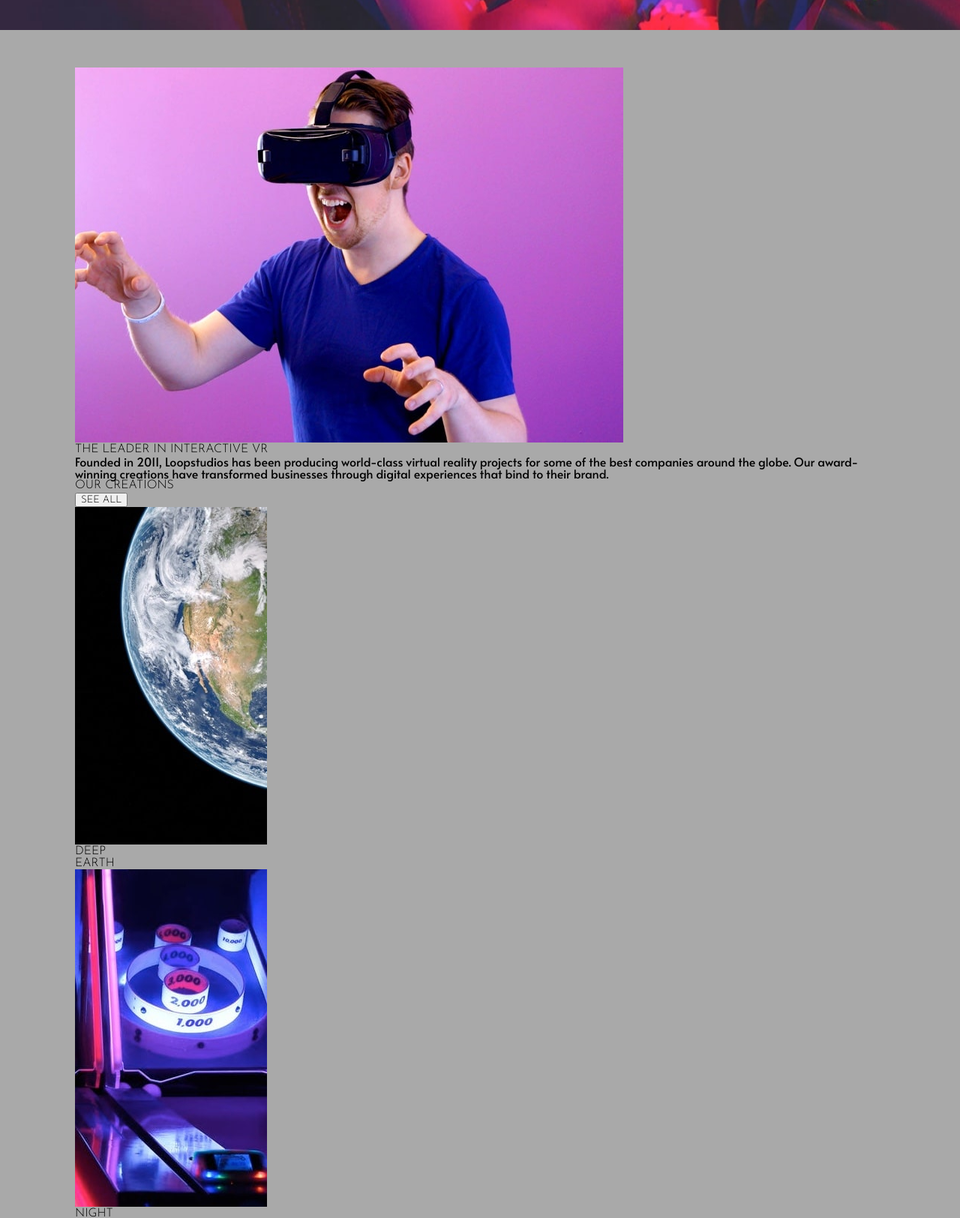
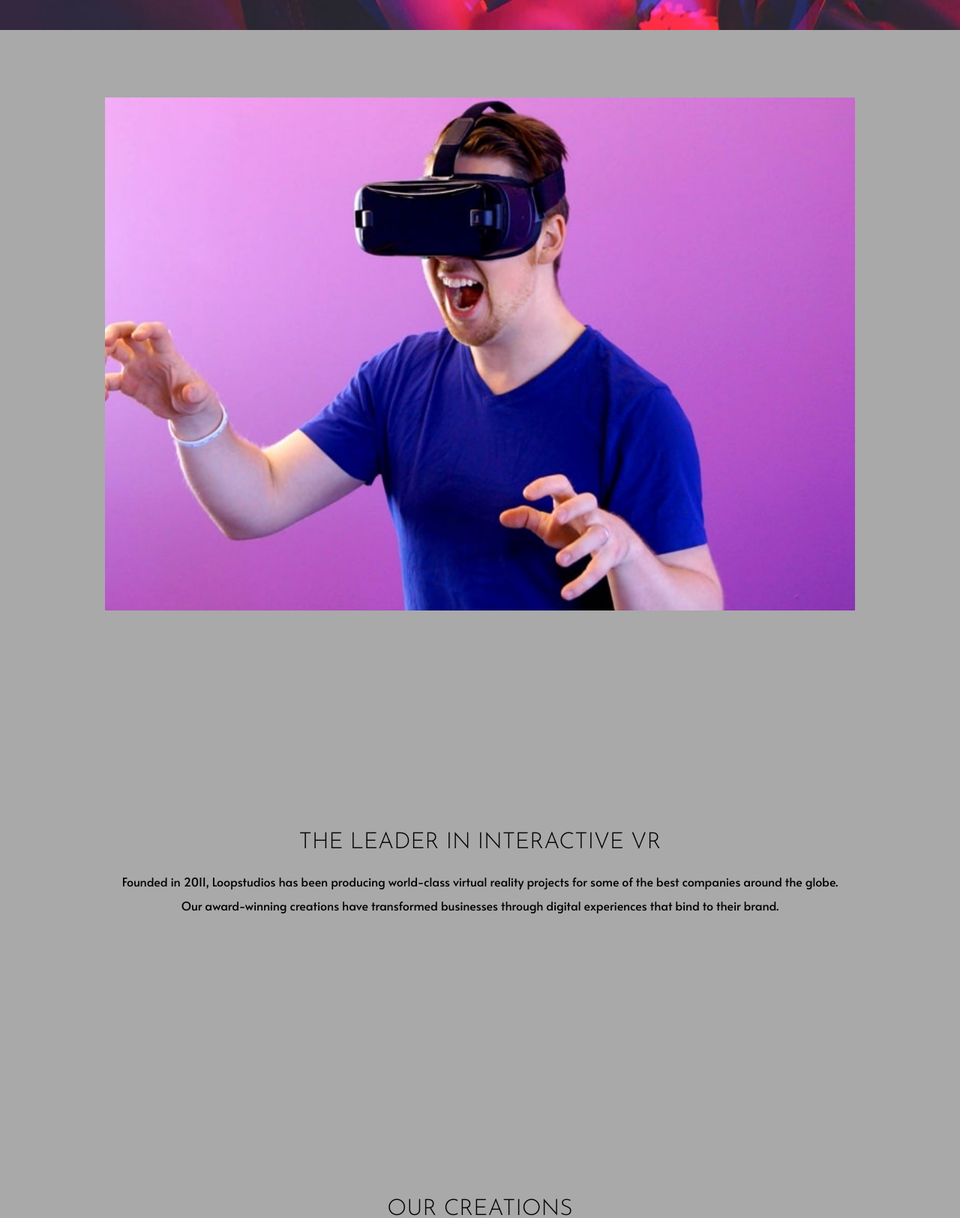
Before and after one commit to willianmassayuki/landing-page, a plain HTML site: page index.html in a window 1280 px wide. Shown: the part 760-2384 px from the top of the page at 75% size. Drawn offline with Linux system fonts and the light colour scheme.

Commit message:
Ajustes no body

```diff
--- a/assets/css/style.css
+++ b/assets/css/style.css
@@ -7,6 +7,19 @@
 .attribution a {
   color: hsl(0, 0%, 87%);
   text-decoration: none;
+ }
+
+ h2 {
+  font-size: 30px;
+  padding: 20px;
+ }
+
+ h4 {
+  font-size: 20px;
+ }
+
+ p {
+  line-height: 2rem;
  }
 
 .titulo-principal {
@@ -114,7 +127,44 @@ nav a{
 }
 
 main{
-  margin: 0 100px;
+
+}
+
+.pai-principal{
+
+}
+
+.principal {
+  display: grid;
+  grid-template-rows: 1fr 1fr;
+  grid-template-columns: 1fr;
+  align-items: center;
+  margin: 40px;
+}
+
+.principal__imagem img {
+  width: 100%;
+}
+
+.principal__caixa {
+  padding: 20px;
+  text-align: center;
+}
+
+.criacoes {
+  text-align: center;
+  padding: 40px;
+  display: grid;
+  grid-row: span;
+}
+
+.criacoes img {
+  width: 100%;
+  position: relative;
+}
+
+.criacoes {
+
 }
 
 footer {
@@ -159,6 +209,14 @@ footer {
 @media screen and (min-width: 1200px) {
   body{
     background-color: darkgray;
+  }
+
+  main {
+    margin: 0 100px;
+  }
+
+  .versao--desktop{
+    display: block;
   }
 
   .versao--mobile{
--- a/index.html
+++ b/index.html
@@ -35,8 +35,12 @@
         <h1 class="titulo-principal">IMMERSIVE<br>EXPERIENCES<br>THAT DELIVER</h1>
       </div>
     </div>
-    <section class="principal">
-      <img class="principal__imagem" src="assets\img\desktop\image-interactive.jpg" alt="Interactive VR">
+    <div class="pai-principal">
+      <div class="principal">
+      <div class="principal__imagem">
+        <img class="principal__imagem--desktop versao--desktop" src="assets\img\desktop\image-interactive.jpg" alt="Interactive VR">
+        <img class="principal__imagem--mobile versao--mobile" src="assets\img\mobile\image-interactive.jpg" alt="Interactive VR">
+      </div>
         <div class="principal__caixa">
           <h2 class="titulo-principal">THE LEADER IN INTERACTIVE VR</h2>
           <p>
@@ -46,40 +50,49 @@
             to their brand.
           </p>
         </div>
-    </section>
+    </div>
+  </div>
     <section class="criacoes">
-      <h3 class="titulo-principal">OUR CREATIONS</h3>
-      <button class="criacoes__botao titulo-principal">SEE ALL</button>
+      <h2 class="titulo-principal">OUR CREATIONS</h3>
+      <button class="criacoes__botao titulo-principal versao--desktop">SEE ALL</button>
       <article class="criacoes__cartao">
-          <img src="assets\img\desktop\image-deep-earth.jpg" alt="DEEP EARTH" class="criacoes__cartao--imagem">
+          <img class="versao--desktop" src="assets\img\desktop\image-deep-earth.jpg" alt="DEEP EARTH" class="criacoes__cartao--imagem">
+          <img class="versao--mobile" src="assets\img\mobile\image-deep-earth.jpg" alt="DEEP EARTH" class="criacoes__cartao--imagem">
               <h4 class="criacoes__cartao--titulo titulo-principal">DEEP<br>EARTH</h4>
       </article>
       <article class="criacoes__cartao">
-          <img src="assets\img\desktop\image-night-arcade.jpg" alt="NIGHT ARCADE" class="criacoes__cartao--imagem">
+          <img class="versao--desktop" src="assets\img\desktop\image-night-arcade.jpg" alt="NIGHT ARCADE" class="criacoes__cartao--imagem">
+          <img class="versao--mobile" src="assets\img\mobile\image-night-arcade.jpg" alt="NIGHT ARCADE" class="criacoes__cartao--imagem">
               <h4 class="criacoes__cartao--titulo titulo-principal">NIGHT<br>ARCADE</h4>
       </article>
       <article class="criacoes__cartao">
-          <img src="assets\img\desktop\image-soccer-team.jpg" alt="SOCCER TEAM VR" class="criacoes__cartao--imagem">
+          <imgclass="versao--desktop" src="assets\img\desktop\image-soccer-team.jpg" alt="SOCCER TEAM VR" class="criacoes__cartao--imagem">
+          <img class="versao--mobile" src="assets\img\mobile\image-soccer-team.jpg" alt="SOCCER TEAM VR" class="criacoes__cartao--imagem">
               <h4 class="criacoes__cartao--titulo titulo-principal">SOCCER<br>TEAM VR</h4>
       </article>
       <article class="criacoes__cartao">
-          <img src="assets\img\desktop\image-grid.jpg" alt="THE GRID" class="criacoes__cartao--imagem">
+          <img class="versao--desktop" src="assets\img\desktop\image-grid.jpg" alt="THE GRID" class="criacoes__cartao--imagem">
+          <img class="versao--mobile" src="assets\img\mobile\image-grid.jpg" alt="THE GRID" class="criacoes__cartao--imagem">
               <h4 class="criacoes__cartao--titulo titulo-principal">THE<br>GRID</h4>
       </article>
       <article class="criacoes__cartao">
-          <img src="assets\img\desktop\image-from-above.jpg" alt="FROM UP ABOVE VR" class="criacoes__cartao--imagem">
+          <img class="versao--desktop" src="assets\img\desktop\image-from-above.jpg" alt="FROM UP ABOVE VR" class="criacoes__cartao--imagem">
+          <img class="versao--mobile" src="assets\img\mobile\image-from-above.jpg" alt="FROM UP ABOVE VR" class="criacoes__cartao--imagem">
               <h4 class="criacoes__cartao--titulo titulo-principal">FROM UP<br>ABOVE VR</h4>
       </article>
       <article class="criacoes__cartao">
-          <img src="assets\img\desktop\image-pocket-borealis.jpg" alt="POCKET BOREALIS" class="criacoes__cartao--imagem">
+          <img class="versao--desktop" src="assets\img\desktop\image-pocket-borealis.jpg" alt="POCKET BOREALIS" class="criacoes__cartao--imagem">
+          <img class="versao--mobile" src="assets\img\mobile\image-pocket-borealis.jpg" alt="POCKET BOREALIS" class="criacoes__cartao--imagem">
               <h4 class="criacoes__cartao--titulo titulo-principal">POCKET<br>BOREALIS</h4>
       </article>
       <article class="criacoes__cartao">
-          <img src="assets\img\desktop\image-curiosity.jpg" alt="THE CURIOSITY" class="criacoes__cartao--imagem">
+          <img class="versao--desktop" src="assets\img\desktop\image-curiosity.jpg" alt="THE CURIOSITY" class="criacoes__cartao--imagem">
+          <img class="versao--mobile" src="assets\img\mobile\image-curiosity.jpg" alt="THE CURIOSITY" class="criacoes__cartao--imagem">
               <h4 class="criacoes__cartao--titulo titulo-principal">THE<br>CURIOSITY</h4>
       </article>
       <article class="criacoes__cartao">
-          <img src="assets\img\desktop\image-fisheye.jpg" alt="MAKE IT FISHEYE" class="criacoes__cartao--imagem">
+          <img class="versao--desktop" src="assets\img\desktop\image-fisheye.jpg" alt="MAKE IT FISHEYE" class="criacoes__cartao--imagem">
+          <img class="versao--mobile" src="assets\img\mobile\image-fisheye.jpg" alt="MAKE IT FISHEYE" class="criacoes__cartao--imagem">
               <h4 class="criacoes__cartao--titulo titulo-principal">MAKE IT<br>FISHEYE</h4>
       </article>
     </section>
```
Lines whose indentation alone changed are shown as unchanged.
